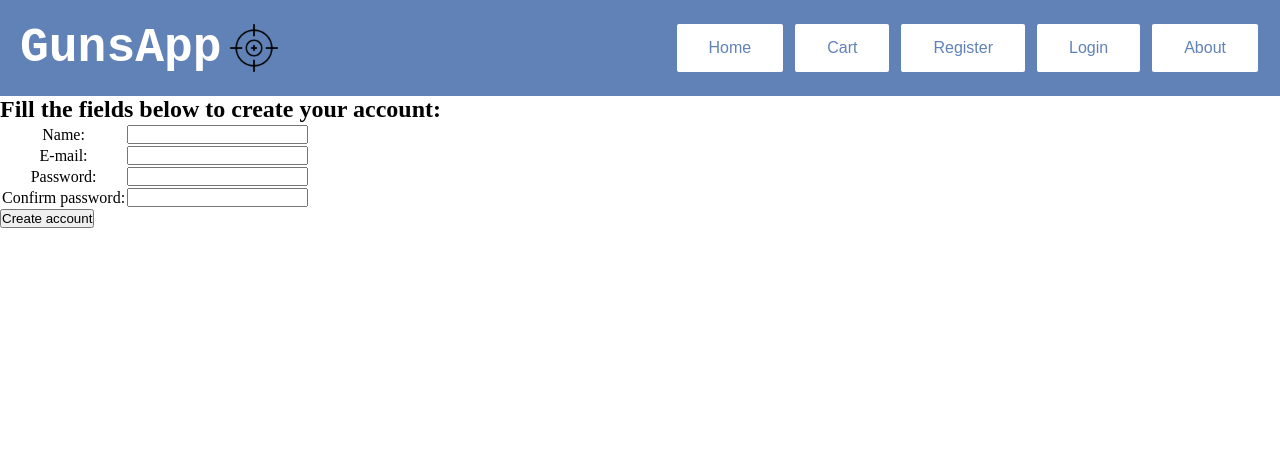
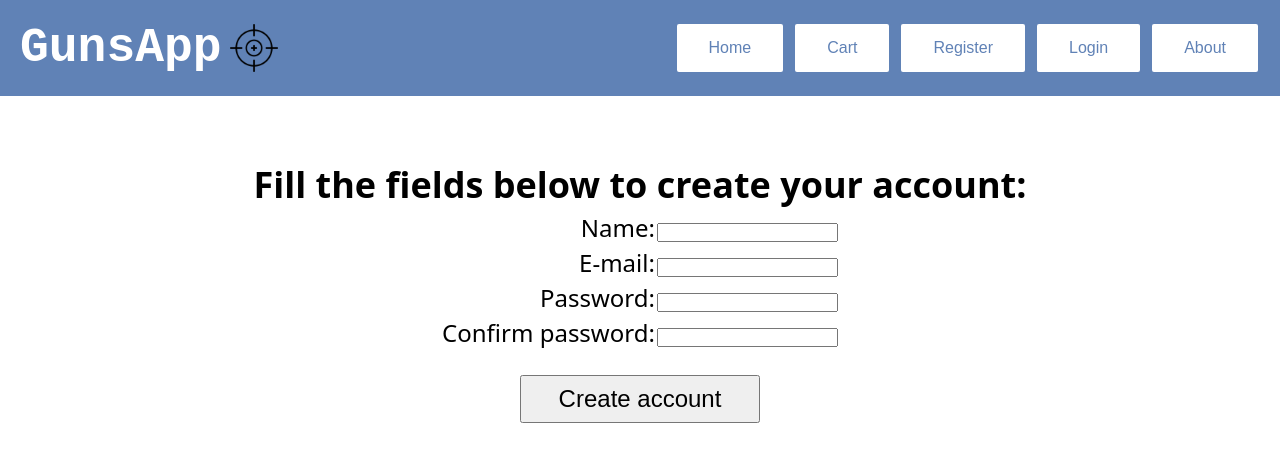
Before and after one commit to MichalBe996/GunsAPI, a React (Create React App) app in the folder client/: page /register in a window 1280 px wide. Shown: the top 462 px of the page. Built offline with nearby package versions, Linux system fonts and the light colour scheme.

Commit message:
redesigned registration page

```diff
--- a/client/src/App.css
+++ b/client/src/App.css
@@ -423,3 +423,33 @@ button:active:not(:focus-visible) {
   text-align: left;
   text-justify: auto;
 }
+
+
+
+.register--div {
+  margin-top: 4rem;
+  display: flex;
+  flex-direction: column;
+  align-items: center;
+  justify-content: center;
+  font-size: x-large;
+  font-family: system-ui, -apple-system, BlinkMacSystemFont, 'Segoe UI', Roboto, Oxygen, Ubuntu, Cantarell, 'Open Sans', 'Helvetica Neue', sans-serif;
+}
+
+.register-label {
+  text-align: right;
+  padding: 0;
+  margin: 0;
+}
+
+.register-input {
+  padding: 0;
+  margin-left: 0;
+}
+
+.register-submit-button {
+  margin-top: 1.5rem;
+  height: 3rem;
+  width: 15rem;
+  font-size: x-large;
+}
--- a/client/src/pages/LoginPage.js
+++ b/client/src/pages/LoginPage.js
@@ -16,10 +16,12 @@ const LoginPage = () => {
 
     }
     const handleSubmit = async (e)=> {
+        e.preventDefault()
         try {
             const response = await axios.post("https://localhost:5000/api/v1/users/login", {loginData});
             setMessage(response.data.message)
             console.log(response)
+            alert("User successfully logged in!")
         } catch (error) {
             console.error('Error logging in:', error);
             setMessage('An error occurred');
--- a/client/src/pages/RegisterPage.js
+++ b/client/src/pages/RegisterPage.js
@@ -67,6 +67,7 @@ const RegisterPage = () => {
                             </td>
                             <td className='register-textbox'>
                                 <input
+                                class="register-input"
                                 onChange={handleChange}
                                 name="email"
                                 id="email"
@@ -81,6 +82,7 @@ const RegisterPage = () => {
                             </td>
                             <td className='register-textbox'>
                                 <input
+                                className="register-input"
                                 onChange={handleChange}
                                 name="password"
                                 id="password"
@@ -95,6 +97,7 @@ const RegisterPage = () => {
                             </td>
                             <td className='register-textbox'>
                                 <input
+                                className='register-input'
                                 onChange={handleChange}
                                 name="passwordConfirm"
                                 id="passwordConfirm"
@@ -105,8 +108,9 @@ const RegisterPage = () => {
                         </tr>
 
                 </table>
-                <button type="submit">Create account</button>
+
             </form>
+            <button className="register-submit-button" type="submit">Create account</button>
         </div>
     </div>
   )
```
